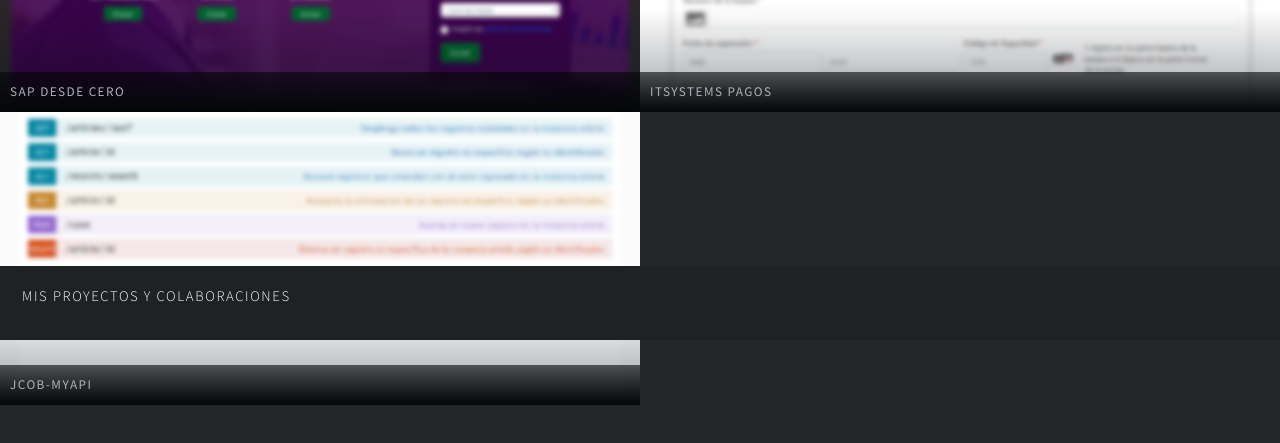
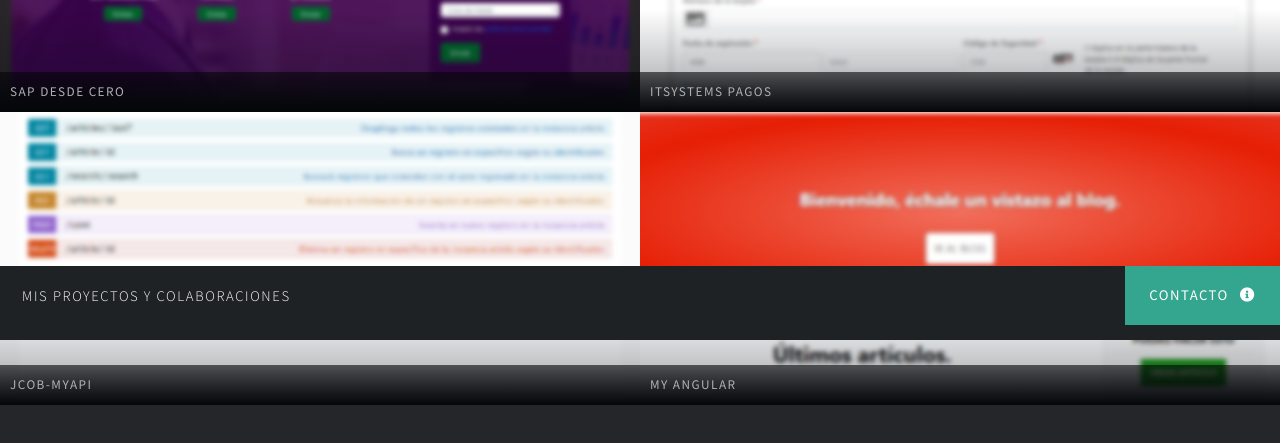
Before and after one commit to jesuscaleb/portfolio, a plain HTML site: page index.html in a window 1280 px wide. Shown: the part 475-918 px from the top of the page. Drawn offline with Linux system fonts and the light colour scheme.

Commit message:
Adding myangular project to portfolio.

```diff
--- a/assets/css/main.css
+++ b/assets/css/main.css
@@ -1100,7 +1100,8 @@
 
 				.panel > .inner.split > div {
 					margin-left: 4em;
-					width: 50%;
+					/* TODO: Cambiar a width: 50%; despues de terminar form de contacto  */
+					width: 100%;
 				}
 
 				.panel > .inner.split > :first-child {
--- a/index.html
+++ b/index.html
@@ -27,11 +27,11 @@
 
       <header id="header">
         <h1><strong>Mis proyectos y colaboraciones</strong></h1>
-        <!-- <nav>
+        <nav>
           <ul>
             <li><a href="#footer" class="icon solid fa-info-circle">Contacto</a></li>
           </ul>
-        </nav> -->
+        </nav>
       </header>
 
       <!-- Main -->
@@ -169,7 +169,7 @@
             <h2>jcob-myapi</h2>
           </div>
           <p>
-            Desarrollo de una aplicación API REST que proporciona servicios a mis páginas y aplicaciones web. Esta desarrollada con NodeJS, Express y MongoDB Atlas.
+            Desarrollo de una aplicación API REST que proporciona servicios a la aplicación web "MyAngular". Esta desarrollada con NodeJS, Express y MongoDB Atlas.
           </p>
           <button
             class="btn-link"
@@ -190,7 +190,34 @@
           </button>
         </article>
 
+        <article class="thumb">
+          <a href="images/fulls/myangular.png" class="image"
+            ><img src="images/fulls/myangular.png" alt=""
+          /></a>
+          <div class="title-box">
+            <h2>My Angular</h2>
+          </div>
+          <p>
+            Desarrollo de un blog personalizado que despliega artículos y es posible administrarlos. Esta SPA (Single Page Application) está desarrollada con Angular 10, Angular CLI, Typescript, SASS.
+          </p>
+          <button
+            class="btn-link"
+            type="button"
+            onclick="redirectTo('https://jesuscaleb.github.io/myangular')"
+          >
+            <i class="fa fa-external-link-alt"></i>
+            Visitar
+          </button>
 
+          <button
+            class="btn-link"
+            type="button"
+            onclick="redirectTo('https://github.com/jesuscaleb/myangular')"
+          >
+            <i class="fa fa-code"></i>
+            Código fuente
+          </button>
+        </article>
       </div>
 
       <footer id="footer" class="panel">
@@ -232,7 +259,7 @@
               </ul>
             </section>
           </div>
-          <div>
+          <!-- <div>
             <section>
               <h2>Escríbeme</h2>
               <form method="post" action="#">
@@ -270,7 +297,7 @@
                 </ul>
               </form>
             </section>
-          </div>
+          </div> -->
         </div>
       </footer>
 
```
Also changed, not shown: images/fulls/myangular.png (added).
